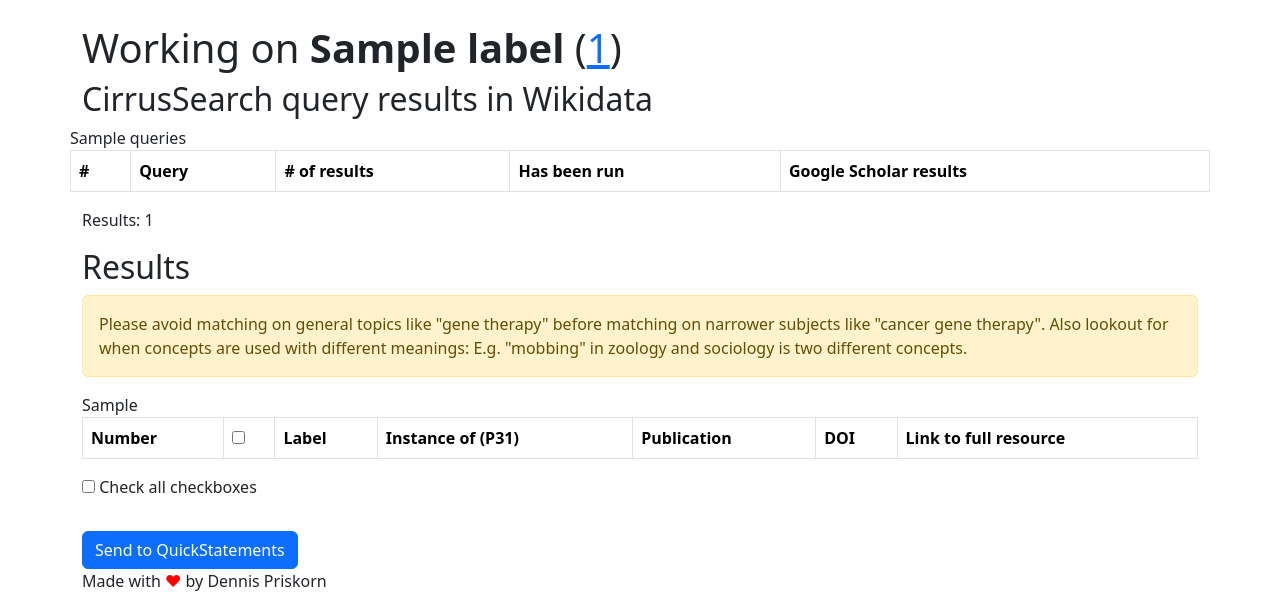
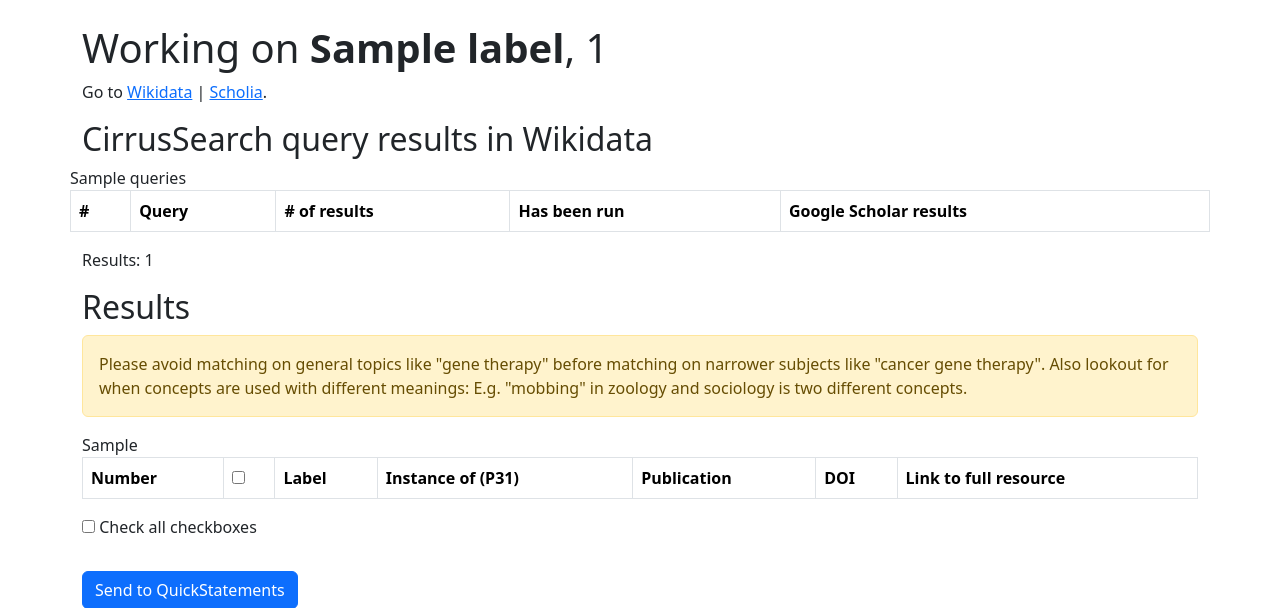
Before and after one commit to dpriskorn/WikidataTopicCurator, a Flask app: template templates/results.html in a window 1280 px wide. Shown: the part 56-664 px from the top of the page. Run offline with Flask 3, Linux system fonts and the light colour scheme; the template is opened without the code that fills it: most values are stand-ins (such as "Sample title", 1, 10 or a date in 2020); lists and menus that the app fills with data are empty; parts of the project's set-up code (start-up, migrations or seed data) failed here and were passed over; some libraries are stand-ins or nearby versions.

Commit message:
feat: Add link to Scholia and improve layout a bit fixes #17

```diff
--- a/templates/results.html
+++ b/templates/results.html
@@ -7,7 +7,8 @@
 
 <main class="container mt-4">
     <div class="row">
-        <h1>Working on <b>{{ label }}</b> (<a href="{{ link }}">{{ qid }}</a>)</h1>
+        <h1>Working on <b>{{ label }}</b>, {{ qid }}</h1>
+        <p>Go to <a href="{{ link }}">Wikidata</a> | <a href="https://scholia.toolforge.org/topic/{{ qid }}">Scholia</a>.</p>
         <h2>CirrusSearch query results in Wikidata</h2>
         <table class="table table-bordered">
             <thead>
```
